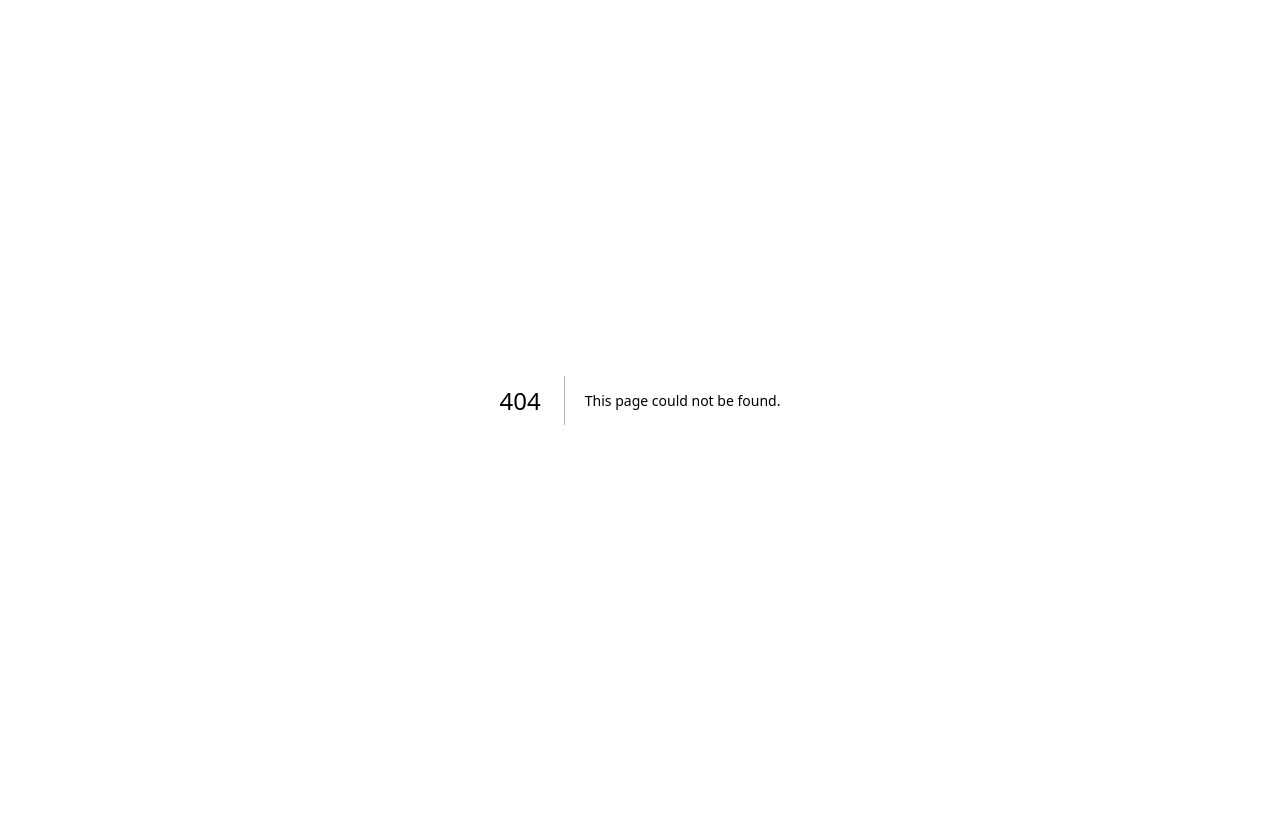
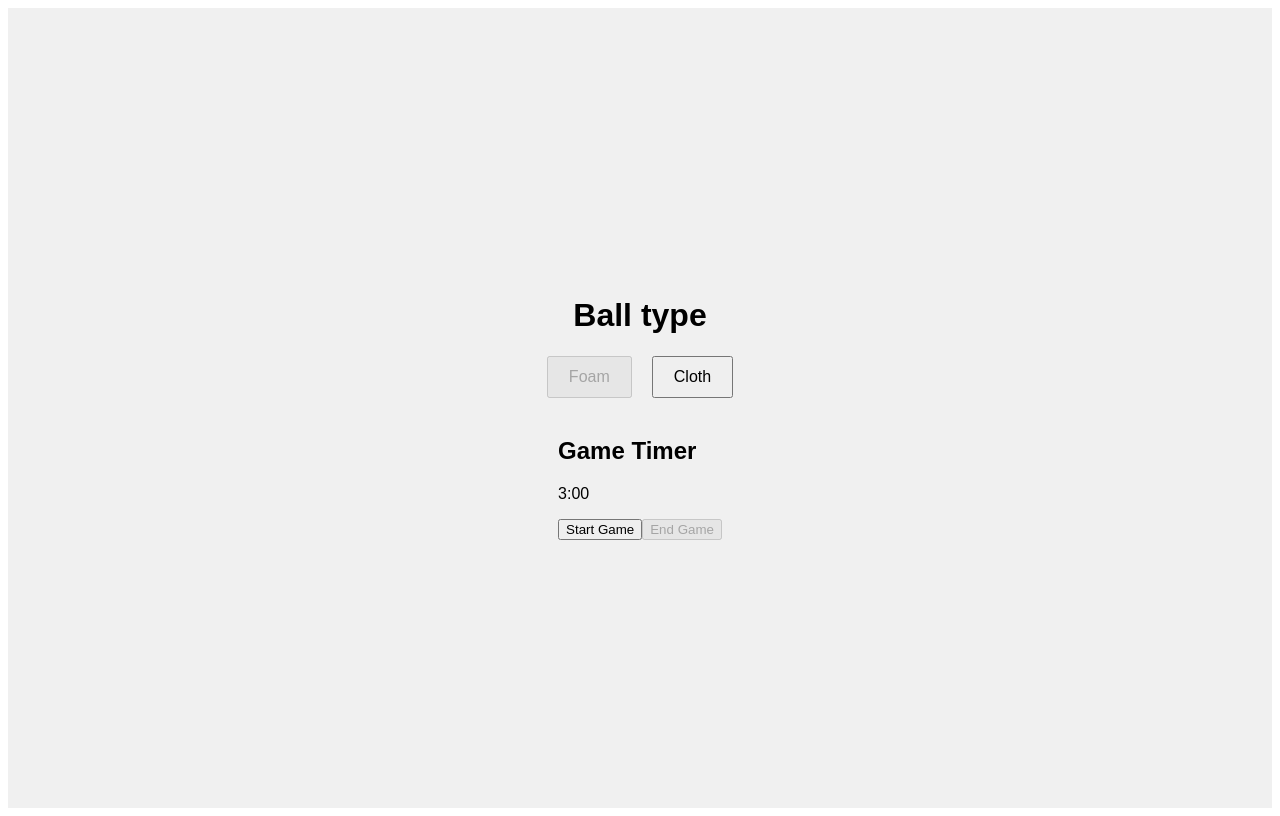
Before and after one commit to jsartin513/open-gym, a Next.js app: page /timer in a window 1280 px wide. Before the commit this address had no page. Built offline with nearby package versions, Linux system fonts and the light colour scheme.

Commit message:
Standalone timer page

```diff
--- /dev/null
+++ b/src/pages/timer.js
@@ -0,0 +1,30 @@
+import React, { useState } from "react";
+import Timer from "../components/Timer";
+import styles from "../styles/TimerPage.module.css";
+
+const TimerPage = () => {
+  const [mode, setMode] = useState("foam");
+
+  const handleModeChange = (newMode) => {
+    setMode(newMode);
+  };
+
+  return (
+    <div className={styles.timerPage}>
+      <h1>Ball type</h1>
+      <div className={styles.modeSelector}>
+        <button className={styles.btn} onClick={() => handleModeChange("foam")} disabled={mode === "foam"}>
+          Foam
+        </button>
+        <button className={styles.btn} onClick={() => handleModeChange("cloth")} disabled={mode === "cloth"}>
+          Cloth
+        </button>
+      </div>
+      <Timer
+              mode={mode}
+            />
+    </div>
+  );
+};
+
+export default TimerPage;
--- /dev/null
+++ b/src/styles/TimerPage.module.css
@@ -0,0 +1,43 @@
+.timerPage {
+  display: flex;
+  flex-direction: column;
+  align-items: center;
+  justify-content: center;
+  height: 100vh;
+  background-color: #f0f0f0;
+  font-family: Arial, sans-serif;
+}
+
+.modeSelector {
+  margin-bottom: 20px;
+}
+
+.modeSelector button {
+  margin: 0 10px;
+  padding: 10px 20px;
+  font-size: 16px;
+  cursor: pointer;
+}
+
+.flashingTimer {
+  color: red;
+  animation: flash 1s infinite;
+}
+
+@keyframes flash {
+  0% { opacity: 1; }
+  50% { opacity: 0; }
+  100% { opacity: 1; }
+}
+
+button .btn {
+  margin: 10px;
+  padding: 10px 20px;
+  font-size: 16px;
+  cursor: pointer;
+}
+
+button:disabled .btn {
+  background-color: #ccc;
+  cursor: not-allowed;
+}
```
